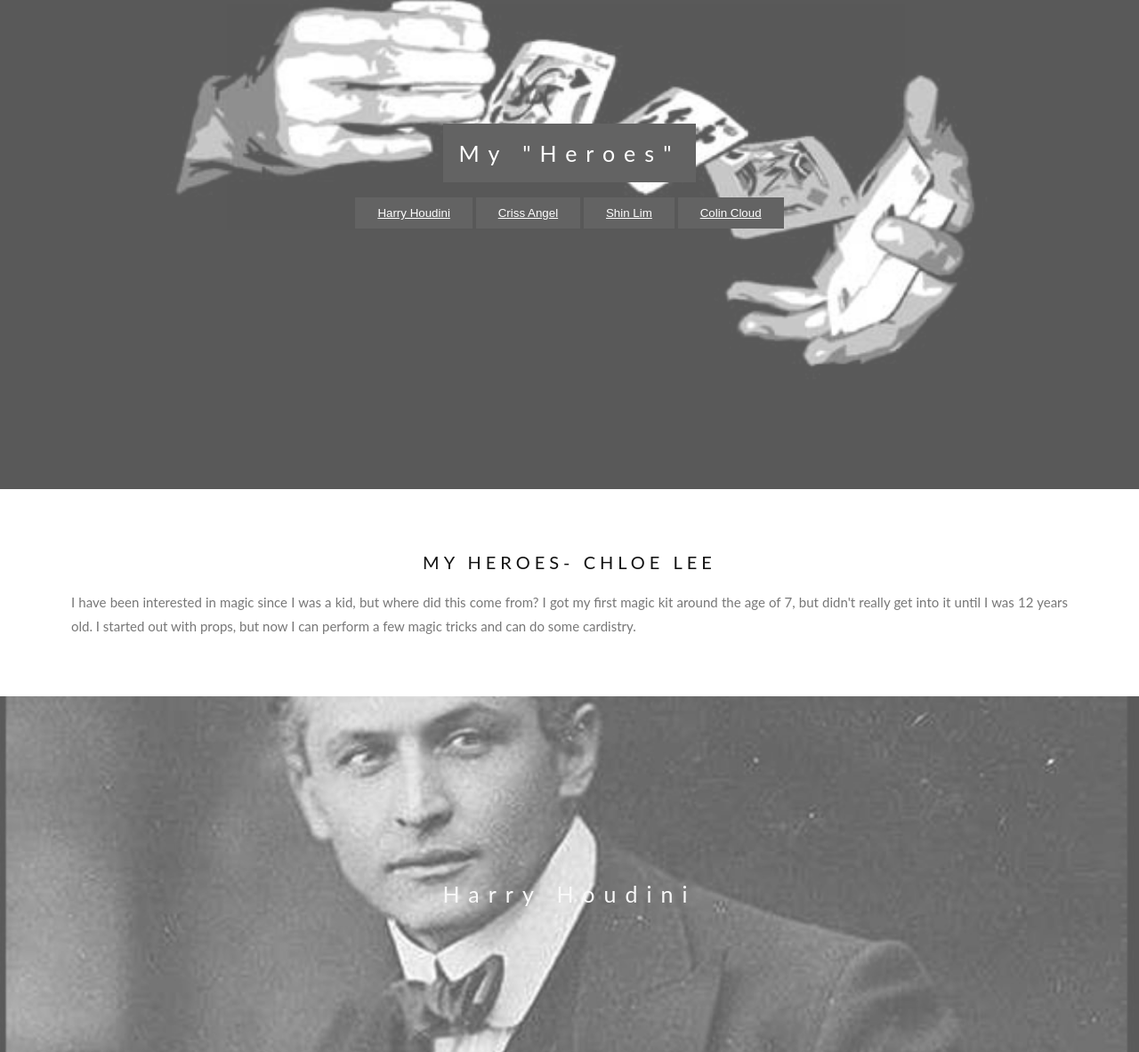
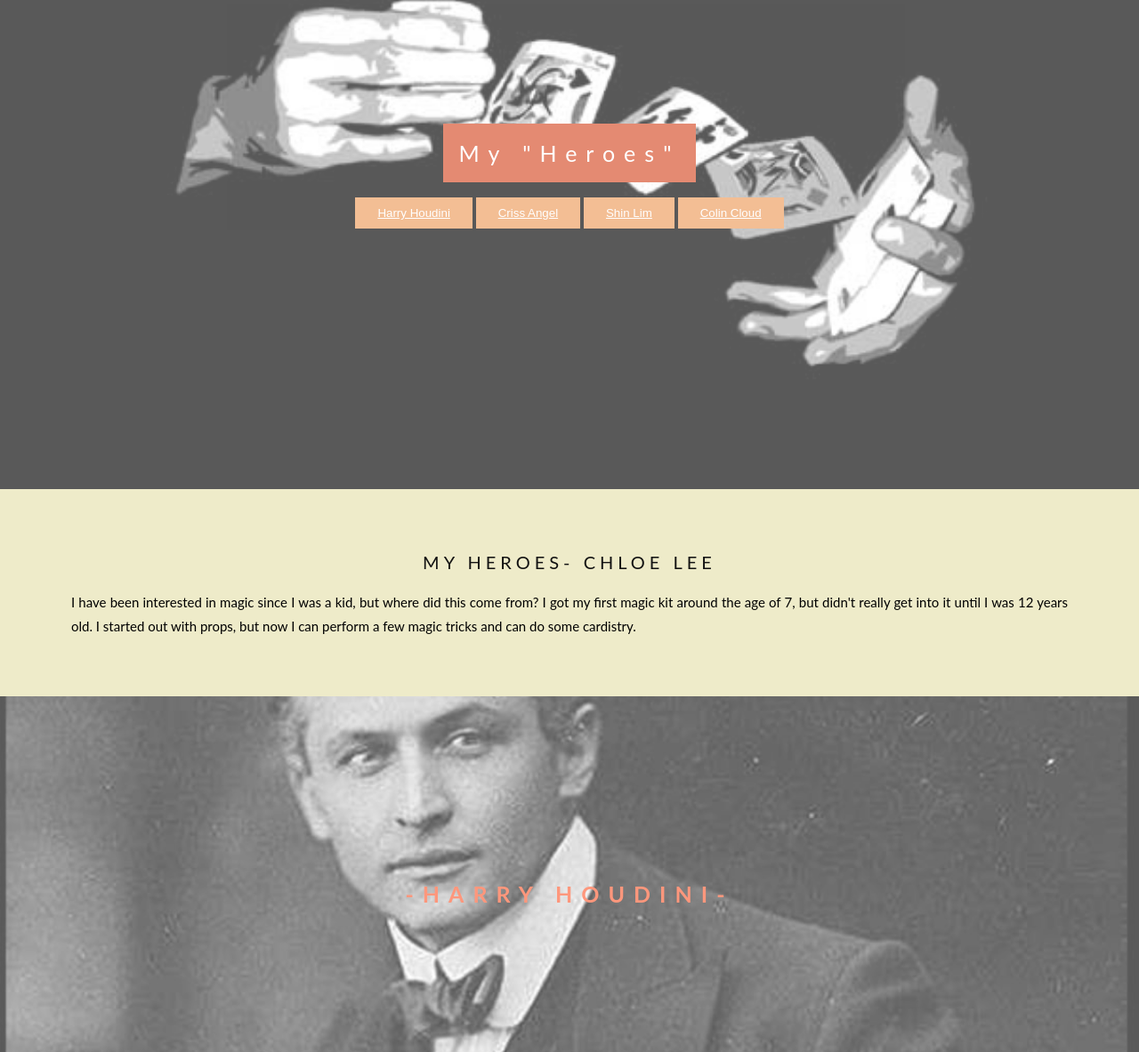
Before and after one commit to 523ChloeL/HeroSite, a plain HTML site: page index.html in a window 1280 px wide. Shown: the part 250-1433 px from the top of the page at 89% size. Drawn offline with Linux system fonts and the light colour scheme.

Commit message:
updated colors

```diff
--- a/hero.css
+++ b/hero.css
@@ -9,7 +9,7 @@
   outline: 0;
   display: inline-block;
   padding: 10px 25px;
-  background-color: #111;
+  background-color: #EE9C5B;
   text-align: center;
   cursor: pointer;
 }
@@ -18,8 +18,8 @@
   font-style: normal;
 }
 .whiteDesc {
-  color: #777;
-  background-color:white;
+  color: black;
+  background-color: #EEEBC9;
   text-align:center;
   padding:50px 80px;
   text-align: justify;
@@ -27,7 +27,7 @@
 .desc {
   color:white;
   position:relative;
-  background-color:#40363B;
+  background-color:#302F3A;
   text-align:center;
   padding:50px 80px;
   text-align: justify;
@@ -79,15 +79,17 @@
   text-align: center;
   color: #000;
 }
-.name {
+
+.caption .name {
   background-color:transparent;
   font-size: 25px;
   letter-spacing: 10px;
-  color: black;
+  color: #FF6037;
+  font-weight: bold;
 }
 
 .caption span.border {
-  background-color: #111;
+  background-color: #D74C27;
   color: #fff;
   padding: 18px;
   font-size: 25px;
--- a/index.html
+++ b/index.html
@@ -24,7 +24,7 @@
 
 <div class="bgimg-5">
   <div class="caption">
-  <span class="name">Harry Houdini</span>
+  <span class="name">-HARRY HOUDINI-</span>
   </div>
 </div>
 
@@ -35,7 +35,7 @@
 
 <div class="bgimg-2">
   <div class="caption">
-  <span class="name">CRISS ANGEL</span>
+  <span class="name">-CRISS ANGEL-</span>
   </div>
 </div>
 
@@ -45,7 +45,7 @@
 
 <div class="bgimg-3">
   <div class="caption">
-  <span class="name">SHIN LIM AND COLIN CLOUD</span>
+  <span class="name">-SHIN LIM AND COLIN CLOUD-</span>
   </div>
 </div>
 
```
